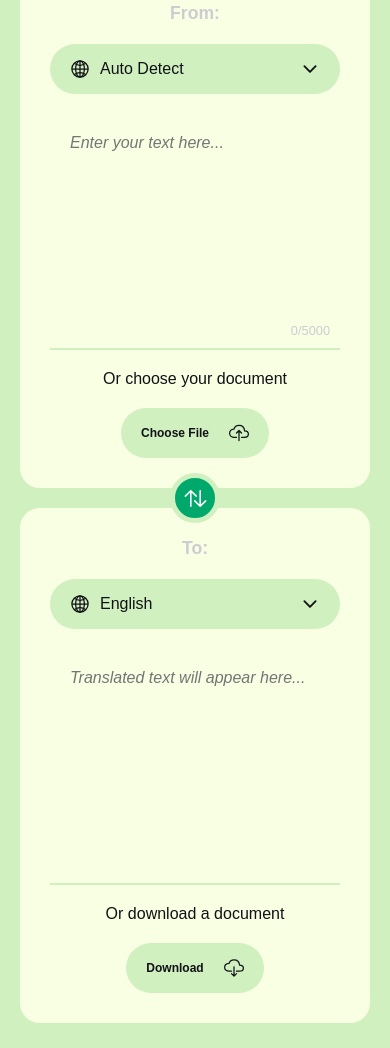
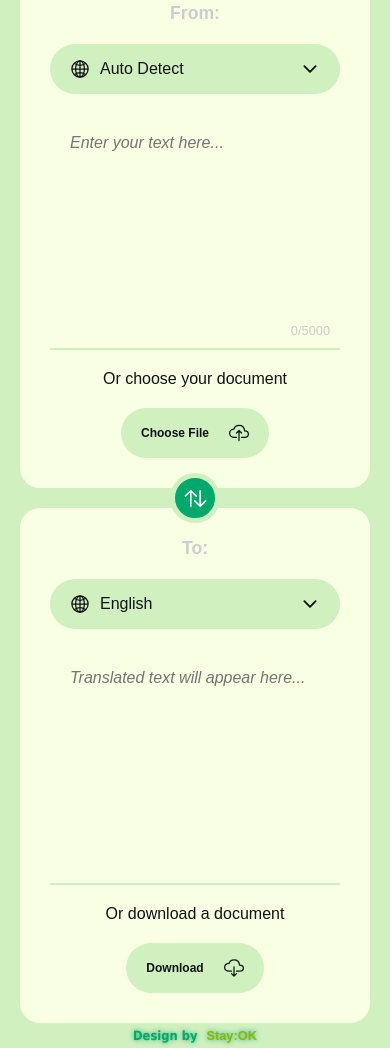
Before and after one commit to bakNa2t/translator, a plain HTML site: page index.html in a window 390 px wide. Shown: the part 62-1110 px from the top of the page. Drawn offline with nearby package versions, Linux system fonts and the light colour scheme; a web font is replaced by a local one.

Commit message:
Display footer on mobile screen

```diff
--- a/style.css
+++ b/style.css
@@ -8,7 +8,7 @@
     --light-text-color: #cdccd1;
     --primary-text-color: #fff;
     --thumb-color: #00a86b;
-    --toggle-box-shadow: 0px 0px 5px rgba(0,168,107, 0.5);
+    --toggle-box-shadow: 0px 0px 5px rgba(0,168,107, 0.9);
     --description-color: #00a86b;
     --span-color: #8db600;
 }
@@ -328,15 +328,17 @@ body.dark {
 
 .footer div span {
     color: var(--span-color);
-    text-shadow: var(--header-text-shadow);
     margin-left: 5px;
 }
 
-@media (max-width: 800px) {
+@media screen and (max-width: 800px) {
+    body {
+        position: relative;
+    }
     .container {
         width: 100%;
         margin-top: 35px;
-        margin-bottom: 15px;
+        margin-bottom: 25px;
         flex-direction: column;
     }
     .container .box {
@@ -368,6 +370,6 @@ body.dark {
         top: 5px;
     }
     .footer {
-        display: none;
+        display: block;
     }
 }
```
